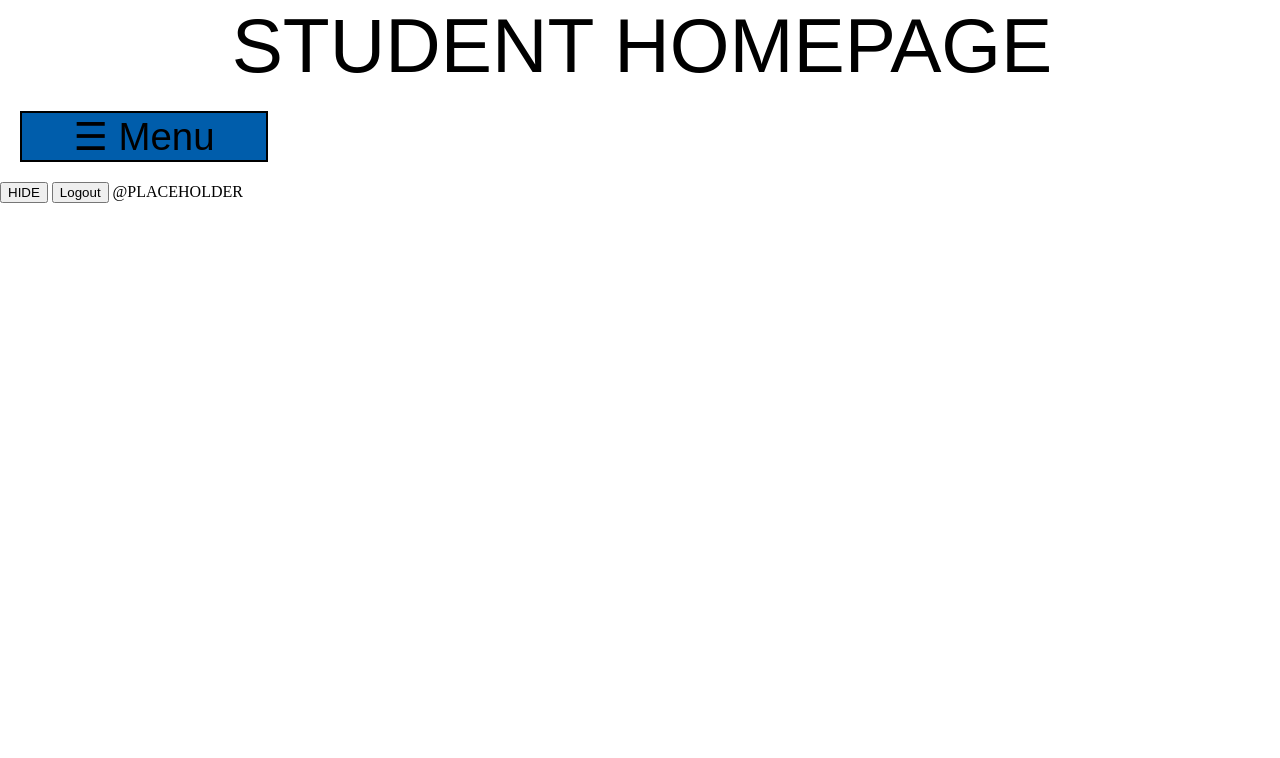
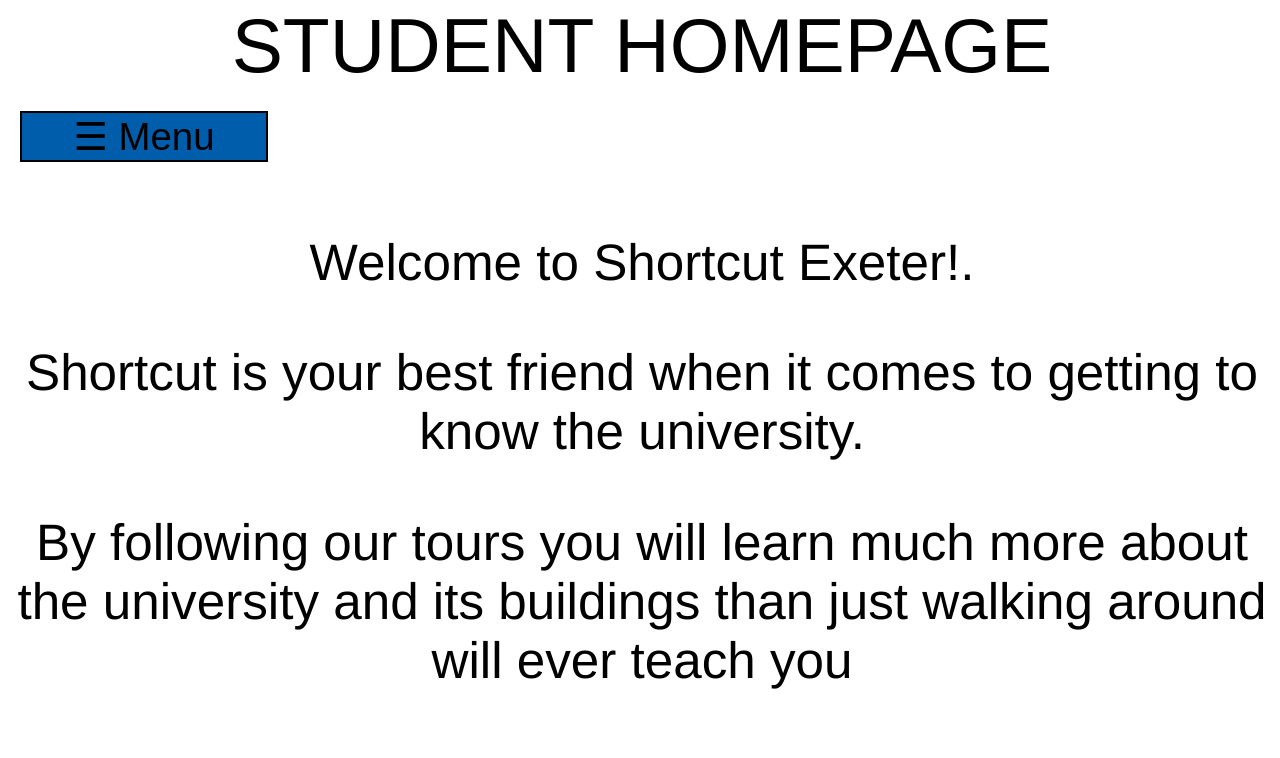
Before and after one commit to nickpap00/GroupSoftware, a PHP site: page /webPagesSourceCode/student_homepage.php in a window 1280 px wide. Shown: the top 758 px of the page. Run offline with PHP 8.4, Linux system fonts and the light colour scheme; a user stored in the database is signed in; some libraries are stand-ins or nearby versions.

Commit message:
Update student_homepage.php
Add welcome message to student home page

```diff
--- a/webPagesSourceCode/student_homepage.php
+++ b/webPagesSourceCode/student_homepage.php
@@ -19,9 +19,10 @@
 
 		<?php include_once("navbar.php"); ?> <!-- Includes the navigation bar -->
 
+		<p>Welcome to Shortcut Exeter!.</p>
+		<p>Shortcut is your best friend when it comes to getting to know the university.</p>
+		<p>By following our tours you will learn much more about the university and
+			its buildings than just walking around will ever teach you</p>
 
-		<div id="footer">
-			<?php include_once("footer.php"); ?>
-		</div>
 	</body>
 </html>
```
